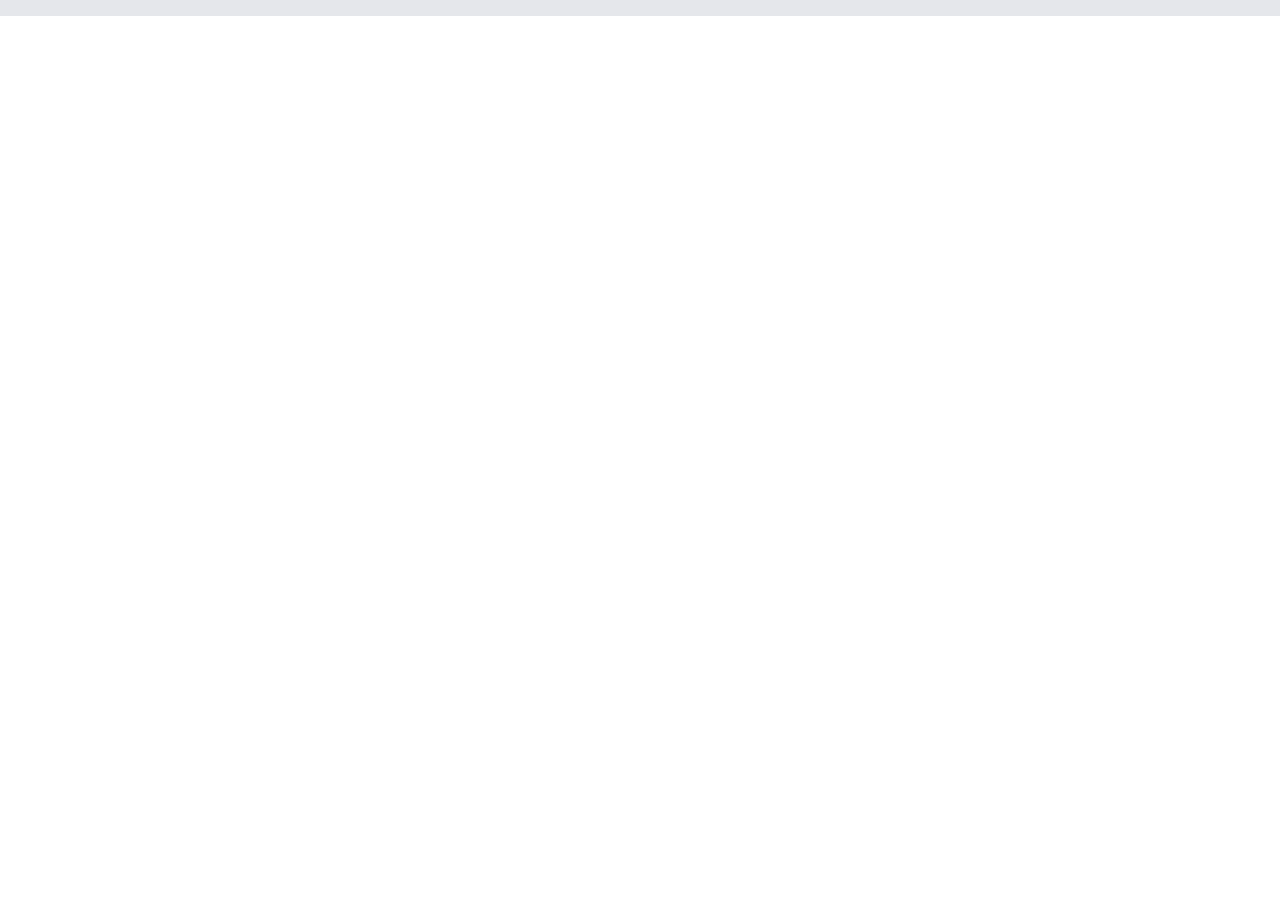
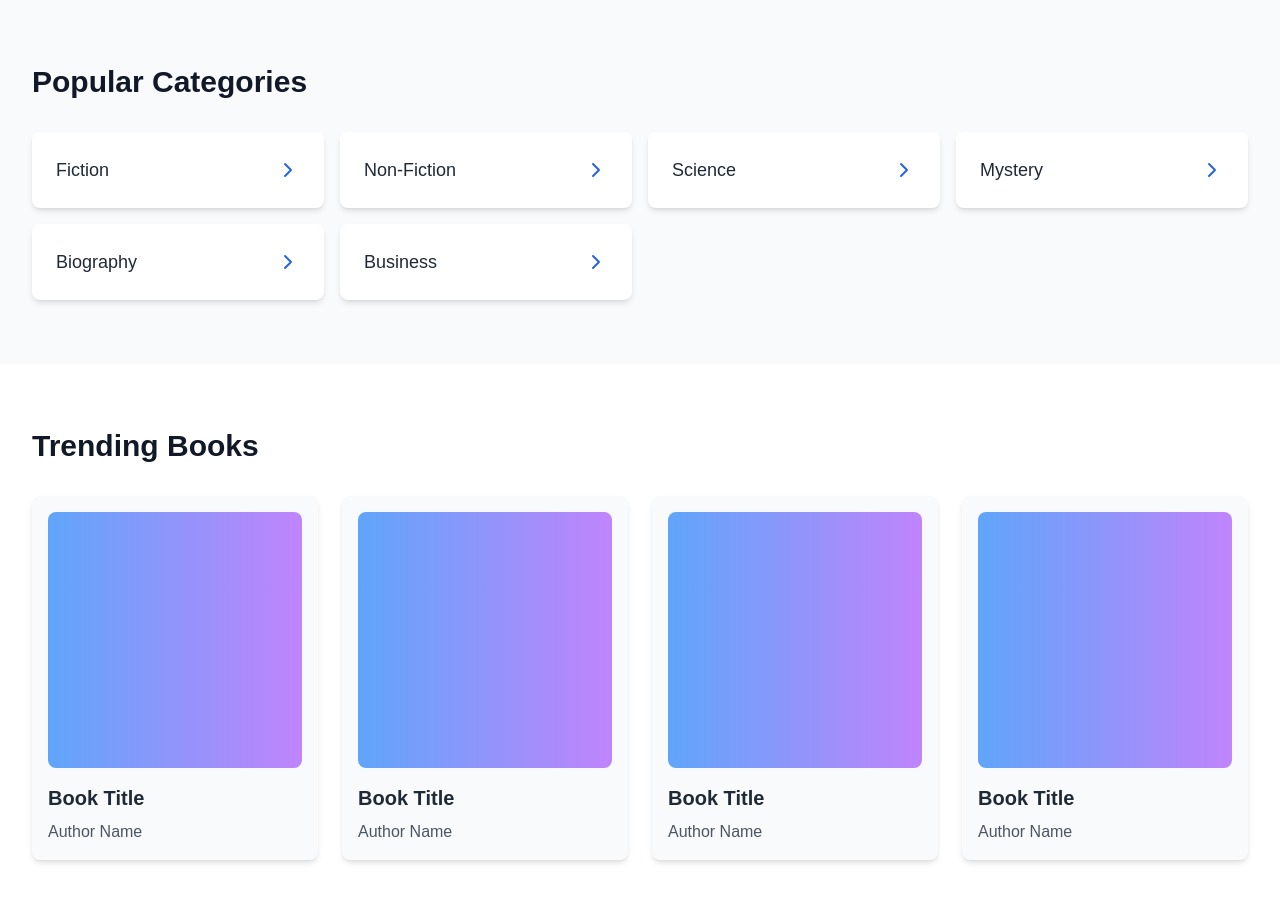
Before and after one commit to adarshkunwar/readers-haven, a Next.js app: page / in a window 1280 px wide. Shown: the part 940-1842 px from the top of the page. Before the commit the page ends 956 px from the top, so only its background shows below. Built offline with nearby package versions, Linux system fonts and the light colour scheme.

Commit message:
added a browse page

```diff
--- a/src/app/(not-logged-in)/Home/hero.tsx
+++ b/src/app/(not-logged-in)/Home/hero.tsx
@@ -2,8 +2,8 @@ import { Button } from "@/components/ui/button";
 
 const Hero = () => {
   return (
-    <div className="max-w-7xl pt-10 mx-auto px-4 sm:px-6 lg:px-8 py-16">
-      <div className="lg:flex mt-14 lg:items-center lg:justify-between">
+    <div className="max-w-7xl  mx-auto px-4 sm:px-6 lg:px-8 py-16">
+      <div className="lg:flex lg:items-center lg:justify-between">
         <div className="lg:w-1/2">
           <h1 className="text-4xl font-bold text-gray-900 sm:text-5xl md:text-6xl">
             Discover Your Next
--- a/src/app/(not-logged-in)/Home/home.tsx
+++ b/src/app/(not-logged-in)/Home/home.tsx
@@ -1,15 +1,16 @@
 import React from "react";
-import { Search, BookmarkPlus, TrendingUp } from "lucide-react";
 import Hero from "./hero";
 import Feature from "./feature";
+import Popular from "./popular";
+import Trending from "./trending";
 
 const HomePage = () => {
   return (
     <div className="min-h-screen bg-white ">
-      {/* Hero Section */}
       <Hero />
-      {/* Features Section */}
       <Feature />
+      <Popular />
+      <Trending />
     </div>
   );
 };
--- /dev/null
+++ b/src/app/(not-logged-in)/Home/popular.tsx
@@ -0,0 +1,36 @@
+import { ChevronRight } from "lucide-react";
+
+const Popular = () => {
+  return (
+    <div className="bg-gray-50 py-16">
+      <div className="max-w-7xl mx-auto px-4 sm:px-6 lg:px-8">
+        <h2 className="text-3xl font-bold text-gray-900 mb-8">
+          Popular Categories
+        </h2>
+        <div className="grid md:grid-cols-4 gap-4">
+          {[
+            "Fiction",
+            "Non-Fiction",
+            "Science",
+            "Mystery",
+            "Biography",
+            "Business",
+          ].map((category, index) => (
+            <a
+              key={index}
+              href="#"
+              className="bg-white hover:bg-gray-100 p-6 rounded-lg flex justify-between items-center shadow-md transition-colors duration-300"
+            >
+              <span className="text-lg font-medium text-gray-800">
+                {category}
+              </span>
+              <ChevronRight className="h-6 w-6 text-blue-600" />
+            </a>
+          ))}
+        </div>
+      </div>
+    </div>
+  );
+};
+
+export default Popular;
--- /dev/null
+++ b/src/app/(not-logged-in)/Home/trending.tsx
@@ -0,0 +1,27 @@
+const Trending = () => {
+  return (
+    <div className="bg-white py-16">
+      <div className="max-w-7xl mx-auto px-4 sm:px-6 lg:px-8">
+        <h2 className="text-3xl font-bold text-gray-900 mb-8">
+          Trending Books
+        </h2>
+        <div className="grid md:grid-cols-4 gap-6">
+          {[1, 2, 3, 4].map((i) => (
+            <div
+              key={i}
+              className="bg-gray-50 p-4 rounded-lg shadow-md hover:shadow-lg transition-shadow duration-300"
+            >
+              <div className="w-full h-64 bg-gradient-to-r from-blue-400 to-purple-400 rounded-lg mb-4" />
+              <h3 className="text-xl font-semibold text-gray-800 mb-2">
+                Book Title
+              </h3>
+              <p className="text-gray-600">Author Name</p>
+            </div>
+          ))}
+        </div>
+      </div>
+    </div>
+  );
+};
+
+export default Trending;
--- /dev/null
+++ b/src/app/(not-logged-in)/browse/page.tsx
@@ -0,0 +1,60 @@
+import React from "react";
+import { Search, ChevronRight } from "lucide-react";
+
+const BrowsePage = () => {
+  const categories = [
+    { label: "Fiction", image: "/api/placeholder/400/300" },
+    { label: "Non-Fiction", image: "/api/placeholder/400/300" },
+    { label: "Science", image: "/api/placeholder/400/300" },
+    { label: "Mystery", image: "/api/placeholder/400/300" },
+    { label: "Biography", image: "/api/placeholder/400/300" },
+    { label: "Business", image: "/api/placeholder/400/300" },
+    { label: "Romance", image: "/api/placeholder/400/300" },
+    { label: "History", image: "/api/placeholder/400/300" },
+    { label: "Poetry", image: "/api/placeholder/400/300" },
+    { label: "Travel", image: "/api/placeholder/400/300" },
+    { label: "Self-Help", image: "/api/placeholder/400/300" },
+    { label: "Technology", image: "/api/placeholder/400/300" },
+  ];
+
+  return (
+    <div className="min-h-screen bg-gray-50">
+      <div className="max-w-7xl mx-auto px-4 sm:px-6 lg:px-8 py-16">
+        {/* Search Bar */}
+        <div className="relative mb-8">
+          <Search className="absolute left-3 top-1/2 transform -translate-y-1/2 h-5 w-5 text-gray-400" />
+          <input
+            type="text"
+            className="bg-white pl-10 pr-4 py-3 rounded-lg focus:outline-none focus:ring-2 focus:ring-blue-500 focus:border-transparent w-full"
+            placeholder="Search books..."
+          />
+        </div>
+
+        {/* Browse Categories */}
+        <h1 className="text-4xl font-bold text-gray-900 mb-8">
+          Browse Books by Category
+        </h1>
+        <div className="grid md:grid-cols-3 lg:grid-cols-4 gap-6">
+          {categories.map((category, index) => (
+            <a
+              key={index}
+              href="#"
+              className="bg-white p-4 rounded-lg shadow-md hover:shadow-lg transition-shadow duration-300 flex flex-col items-center"
+            >
+              <div
+                className="w-full h-48 bg-cover bg-center rounded-lg mb-4"
+                style={{ backgroundImage: `url(${category.image})` }}
+              />
+              <span className="text-gray-800 font-medium text-lg">
+                {category.label}
+              </span>
+              <ChevronRight className="h-6 w-6 text-blue-600 mt-2" />
+            </a>
+          ))}
+        </div>
+      </div>
+    </div>
+  );
+};
+
+export default BrowsePage;
--- a/src/app/(not-logged-in)/layout.tsx
+++ b/src/app/(not-logged-in)/layout.tsx
@@ -4,7 +4,7 @@ const Layout = ({ children }: Readonly<{ children: React.ReactNode }>) => {
   return (
     <div>
       <TopBar />
-      {children}
+      <div className="mt-4">{children}</div>
     </div>
   );
 };
--- a/src/components/navigation/links.tsx
+++ b/src/components/navigation/links.tsx
@@ -7,9 +7,9 @@ type Ttabs = {
 
 const Tabs = () => {
   const tabs: Ttabs[] = [
-    { name: "Browse", link: "#" },
-    { name: "Categories", link: "#" },
-    { name: "My Library", link: "#" },
+    { name: "Browse", link: "/browse" },
+    { name: "Categories", link: "/category" },
+    { name: "My Library", link: "/library" },
   ];
   return (
     <>
--- a/src/components/navigation/top-bar.tsx
+++ b/src/components/navigation/top-bar.tsx
@@ -1,20 +1,23 @@
 import { Button } from "@/components/ui/button";
 import { BookOpen } from "lucide-react";
 import Tabs from "./links";
+import Link from "next/link";
 
 const TopBar = () => {
   const companyName = " Reader's haven";
 
   return (
-    <nav className="border-b bg-white fixed top-0 left-0 right-0">
+    <nav className="border-b bg-white fixed top-0 left-0 right-0 z-10">
       <div className="max-w-7xl mx-auto px-4 sm:px-6 lg:px-8">
         <div className="flex justify-between items-center h-16">
+          <Link href="/">
             <div className="flex items-center">
               <BookOpen className="h-8 w-8 text-blue-600" />
               <span className="ml-2 text-xl font-bold text-gray-900">
                 {companyName}
               </span>
             </div>
+          </Link>
           <div className="hidden md:flex items-center space-x-8">
             <Tabs />
             <Button>Sign In</Button>
```
Also changed, not shown: src/app/(not-logged-in)/browse/search.tsx (added). Lines whose indentation alone changed are shown as unchanged.
